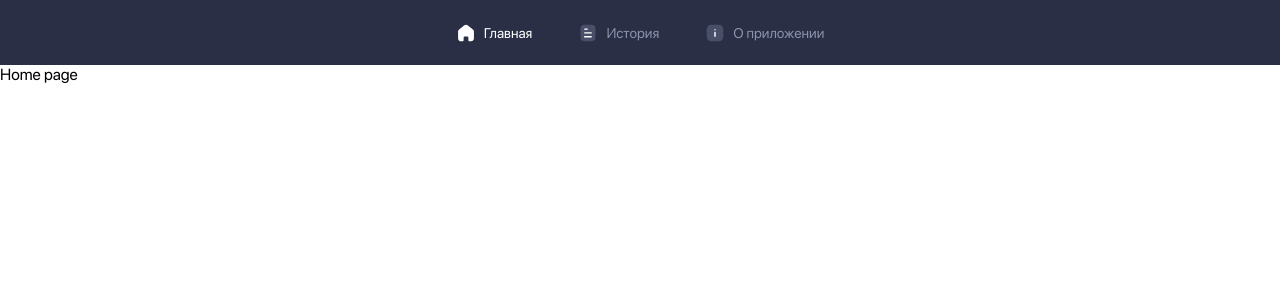
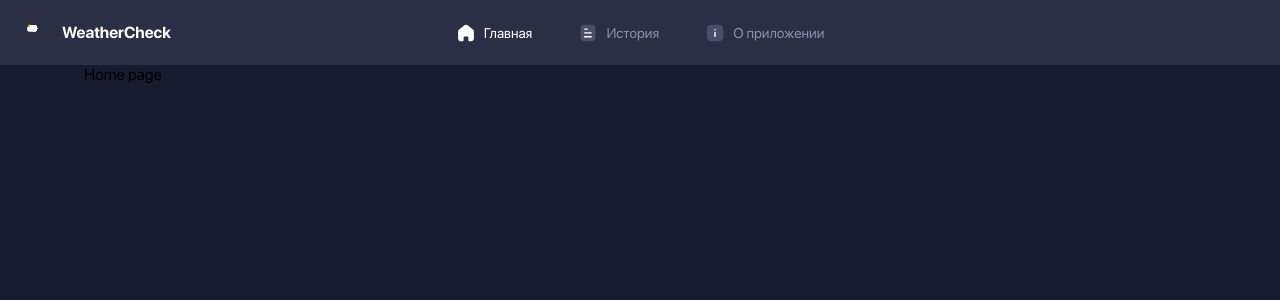
Before and after one commit to danissima/weather-check, a React (Create React App) app: page / in a window 1280 px wide. Shown: the top 300 px of the page. Built offline with nearby package versions, Linux system fonts and the light colour scheme.

Commit message:
header and layout

```diff
--- /dev/null
+++ b/src/assets/scss/fonts.scss
@@ -0,0 +1,23 @@
+@font-face {
+  font-family: 'SF Pro';
+  src: url('../fonts/sf-pro-display/SFProDisplay-Regular.woff2'), url('../fonts/sf-pro-display/SFProDisplay-Regular.woff'), url('../fonts/sf-pro-display/SFProDisplay-Regular.ttf');
+  font-weight: 400;
+}
+
+@font-face {
+  font-family: 'SF Pro';
+  src: url('../fonts/sf-pro-display/SFProDisplay-Medium.woff2'), url('../fonts/sf-pro-display/SFProDisplay-Medium.woff'), url('../fonts/sf-pro-display/SFProDisplay-Medium.ttf');
+  font-weight: 500;
+}
+
+@font-face {
+  font-family: 'SF Pro';
+  src: url('../fonts/sf-pro-display/SFProDisplay-Semibold.woff2'), url('../fonts/sf-pro-display/SFProDisplay-Semibold.woff'), url('../fonts/sf-pro-display/SFProDisplay-Semibold.ttf');
+  font-weight: 600;
+}
+
+@font-face {
+  font-family: 'SF Pro';
+  src: url('../fonts/sf-pro-display/SFProDisplay-Bold.woff2'), url('../fonts/sf-pro-display/SFProDisplay-Bold.woff'), url('../fonts/sf-pro-display/SFProDisplay-Bold.ttf');
+  font-weight: 700;
+}
--- a/src/assets/scss/global.scss
+++ b/src/assets/scss/global.scss
@@ -15,8 +15,3 @@ a {
 p, span, a {
   color: $text-primary;
 }
-
-@font-face {
-  font-family: 'SF Pro';
-  src: url('../fonts/sf-pro-display/SFProDisplay-Regular.woff2');
-}
--- a/src/assets/scss/index.scss
+++ b/src/assets/scss/index.scss
@@ -1,13 +1,18 @@
 // variables
 @import "./variables.scss";
+
+// fonts
+@import "./fonts.scss";
 
 // global styles
 @import "./global.scss";
 
-//components
+// components
 @import "../../App.scss";
 @import "../../components/Menu/Menu.scss";
 @import "../../components/Menu/includes/MenuItem.scss";
 @import "../../components/Icon/Icon.scss";
 @import "../../components/Navigation/Navigation.scss";
 @import "../../components/Container/Container.scss";
+@import "../../components/Header/Header.scss";
+@import "../../components/Layout/Layout.scss";
--- a/src/components/Container/Container.scss
+++ b/src/components/Container/Container.scss
@@ -0,0 +1,6 @@
+.Container {
+  width: 100%;
+  max-width: 1152px;
+  padding: 0 20px;
+  margin: 0 auto;
+}
--- /dev/null
+++ b/src/components/Header/Header.scss
@@ -0,0 +1,26 @@
+.Header {
+  position: fixed;
+  width: 100%;
+  top: 0;
+  height: 65px;
+  background-color: $background-dark;
+
+  &__logo {
+    position: absolute;
+    top: 17px;
+    left: 20px;
+
+    & .Icon {
+      &__img {
+        width: 30px;
+        height: 30px;
+      }
+
+      &__text {
+        font-weight: 700;
+        font-size: 16px;
+        margin-left: 12px;
+      }
+    }
+  }
+}
--- /dev/null
+++ b/src/components/Header/Header.tsx
@@ -0,0 +1,18 @@
+import Icon from "../Icon/Icon"
+import { ReactComponent as HeaderLogo } from '../../assets/images/logo.svg'
+import Menu from "../Menu/Menu"
+
+const Header: React.FC = () => {
+  return (
+    <header className="Header">
+      <div className="Header__logo">
+        <Icon text="WeatherCheck">
+          <HeaderLogo />
+        </Icon>
+      </div>
+      <Menu />
+    </header>
+  )
+}
+
+export default Header
--- a/src/components/Icon/Icon.tsx
+++ b/src/components/Icon/Icon.tsx
@@ -3,7 +3,7 @@ import React from "react"
 interface Props {
   children: React.ReactElement;
   text: string;
-  disabledText: boolean;
+  disabledText?: boolean;
 }
 
 const Icon: React.FC<Props> = (props) => {
--- /dev/null
+++ b/src/components/Layout/Layout.scss
@@ -0,0 +1,5 @@
+.Layout {
+  min-height: 100vh;
+  padding-top: 65px;
+  background-color: $background-dark;
+}
--- /dev/null
+++ b/src/components/Layout/Layout.tsx
@@ -0,0 +1,20 @@
+import React from "react"
+import Container from "../Container/Container"
+import Header from "../Header/Header"
+
+interface Props {
+  children: React.ReactNode
+}
+
+const Layout: React.FC<Props> = (props) => {
+  return (
+    <div className="Layout">
+      <Header />
+      <Container>
+        {props.children}
+      </Container>
+    </div>
+  )
+}
+
+export default Layout
--- a/src/components/Menu/Menu.scss
+++ b/src/components/Menu/Menu.scss
@@ -20,7 +20,9 @@
 
 @media screen and (min-width: 768px){
   .Menu {
+    position: static;
     height: 65px;
-    position: static;
+    bottom: auto;
+    top: 0;
   }
 }
--- a/src/components/Navigation/Navigation.tsx
+++ b/src/components/Navigation/Navigation.tsx
@@ -2,22 +2,27 @@ import { BrowserRouter as Router, Switch, Route } from "react-router-dom"
 import About from "../../pages/About/About"
 import History from "../../pages/History/History"
 import Home from "../../pages/Home/Home"
-import Menu from "../Menu/Menu"
+import Layout from "../Layout/Layout"
 
 const Navigation: React.FC = () => {
+  const pages = [
+    { path: '/about', component: <About /> },
+    { path: '/history', component: <History /> },
+    { path: '/', component: <Home /> },
+  ]
+
   return (
     <Router>
-      <Menu />
       <Switch>
-        <Route path='/about'>
-          <About />
-        </Route>
-        <Route path='/history'>
-          <History />
-        </Route>
-        <Route path='/'>
-          <Home />
-        </Route>
+        {pages.map((page, i) => {
+          return (
+            <Route path={page.path} key={i}>
+              <Layout>
+                {page.component}
+              </Layout>
+            </Route>
+          )
+        })}
       </Switch>
     </Router>
   )
```
Also changed, not shown: src/assets/images/logo.svg (added).
